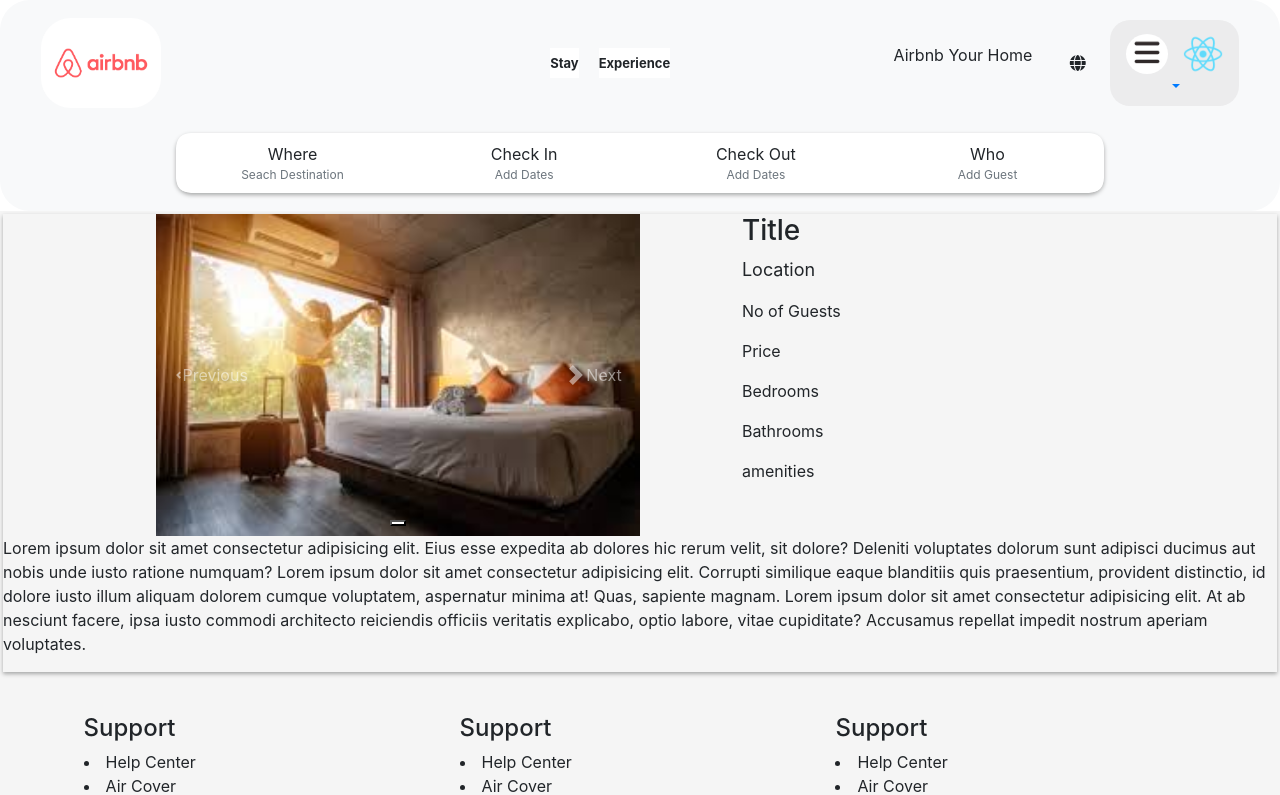
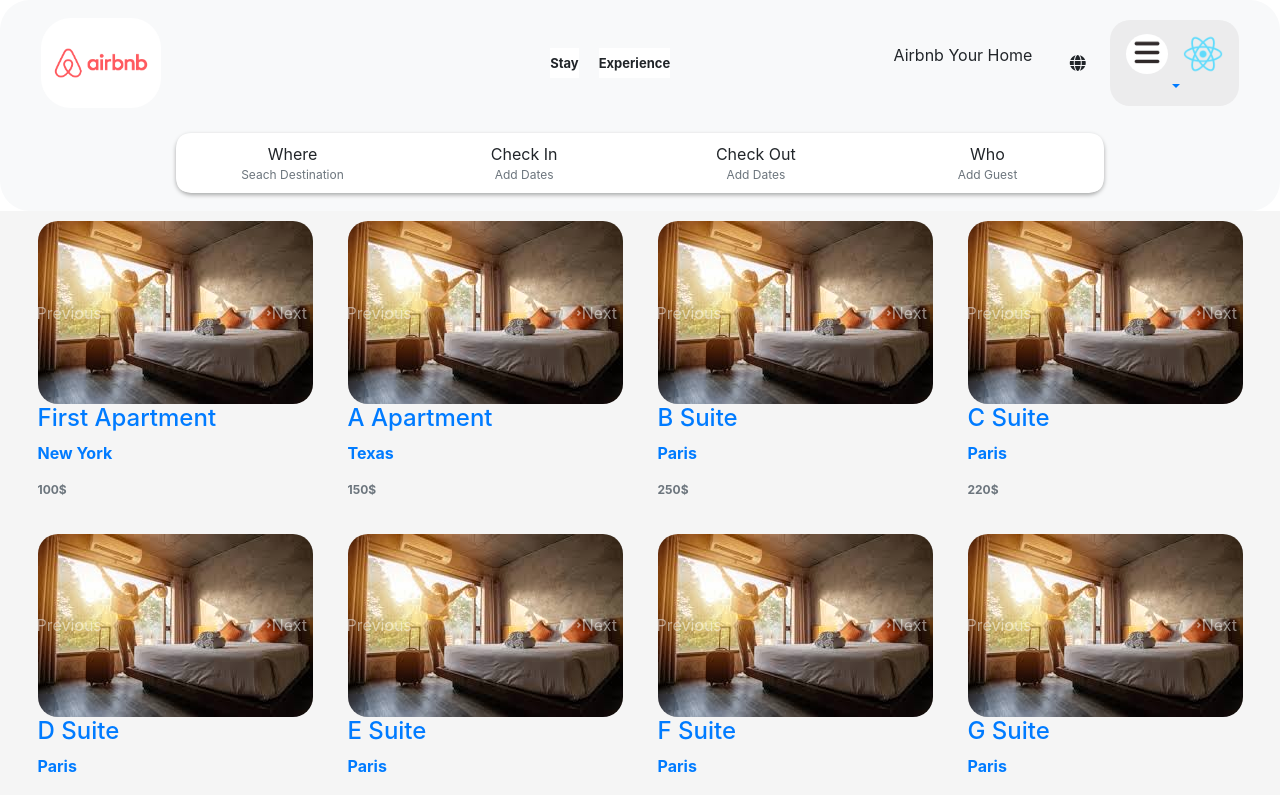
Before and after one commit to MUHAMMADWASEEM22095/Web_Dev_Semester_Project, a React (Create React App) app: page / in a window 1280 px wide. Shown: the top 795 px of the page. Built offline with nearby package versions, Linux system fonts and the light colour scheme.

Commit message:
reactrouter dom and server

```diff
--- a/package.json
+++ b/package.json
@@ -17,6 +17,7 @@
     "react": "^18.3.1",
     "react-bootstrap": "^2.10.5",
     "react-dom": "^18.3.1",
+    "react-router-dom": "^6.28.0",
     "react-scripts": "5.0.1",
     "web-vitals": "^2.1.4"
   },
--- a/src/App.js
+++ b/src/App.js
@@ -7,14 +7,22 @@ import { Nav } from 'react-bootstrap';
 import Home from './Pages/Home';
 import Cards from './Comonents/Cards';
 import Footer from './Comonents/Footer';
-import{ListsProvider,useRooms} from './Context/CardList.jsx';
+import { ListsProvider, useRooms } from './Context/CardList.jsx';
 import ListingPage from './Pages/ListingPage.jsx';
+import { BrowserRouter as Router, Routes, Route } from 'react-router-dom';
 
 function App() {
   return (
     <ListsProvider>
-      <ListingPage/>
+      <Router>
+        <Routes>
+          <Route path="/" element={<Home/>} />
+
+          <Route path="/listing" element={<ListingPage/>} />
+        </Routes>
+      </Router>
     </ListsProvider>
+
   );
 }
 
--- a/src/Comonents/Cards.jsx
+++ b/src/Comonents/Cards.jsx
@@ -5,9 +5,10 @@ import Carousel from 'react-bootstrap/Carousel';
 export default function Cards({roomdata}) {
   console.log(`${roomdata.id} , ${roomdata.title}`)
   return (
+
     <div
       style={{
-        width: '22%',
+        width: 'auto',
         height: 'auto',
         padding: '10px',
         display: 'flex',
@@ -24,6 +25,7 @@ export default function Cards({roomdata}) {
         }}
         indicators={false}
       >
+
         <Carousel.Item>
           <img
             className="d-block w-100"
--- a/src/Comonents/MyNav.jsx
+++ b/src/Comonents/MyNav.jsx
@@ -7,13 +7,17 @@ import Profile_pic from './Profile_pic';
 import YourHome from './YourHome';
 import Globe from './Globe';
 import Seach from './Seach';
+import { Link } from 'react-router-dom';
 
 export default function MyNav() {
   return (
     <Navbar bg="light" expand="lg" className="navbar">
       <div className='Row1'>
-        <Navbar.Brand href="#home">
+
+        <Navbar.Brand>
+          <Link to={'/'}>
           <Logo />
+          </Link>
         </Navbar.Brand>
         <div className="center-items">
           <Nav.Item className='StayC'>
--- a/src/Designing/Nav.css
+++ b/src/Designing/Nav.css
@@ -357,7 +357,13 @@
   padding-left: 12%;
 }
 
-.info{
+.info {
   height: auto;
   width: auto;
 }
+
+.link-wrapper {
+  display: block;
+  /* Ensures the Link behaves like a block element */
+  text-decoration: none;
+}
--- a/src/Pages/Home.jsx
+++ b/src/Pages/Home.jsx
@@ -5,6 +5,7 @@ import Cards from '../Comonents/Cards'
 import CardsBox from '../Comonents/Cards'
 import Footer from '../Comonents/Footer'
 import { useRooms } from '../Context/CardList'
+import { Link } from 'react-router-dom'
 
 export default function Home() {
   const roomlist=useRooms()
@@ -19,7 +20,9 @@ export default function Home() {
         </div>
         <div className='CardDiv'>
           {roomlist.map((room,index) => (
+            <Link to={'/listing'} className="link-wrapper">
             <Cards key={index} roomdata={room} />
+            </Link>
           ))}
         </div>
 
```
Also changed, not shown: 1 other file (tests, documents, lock files or other folders).
